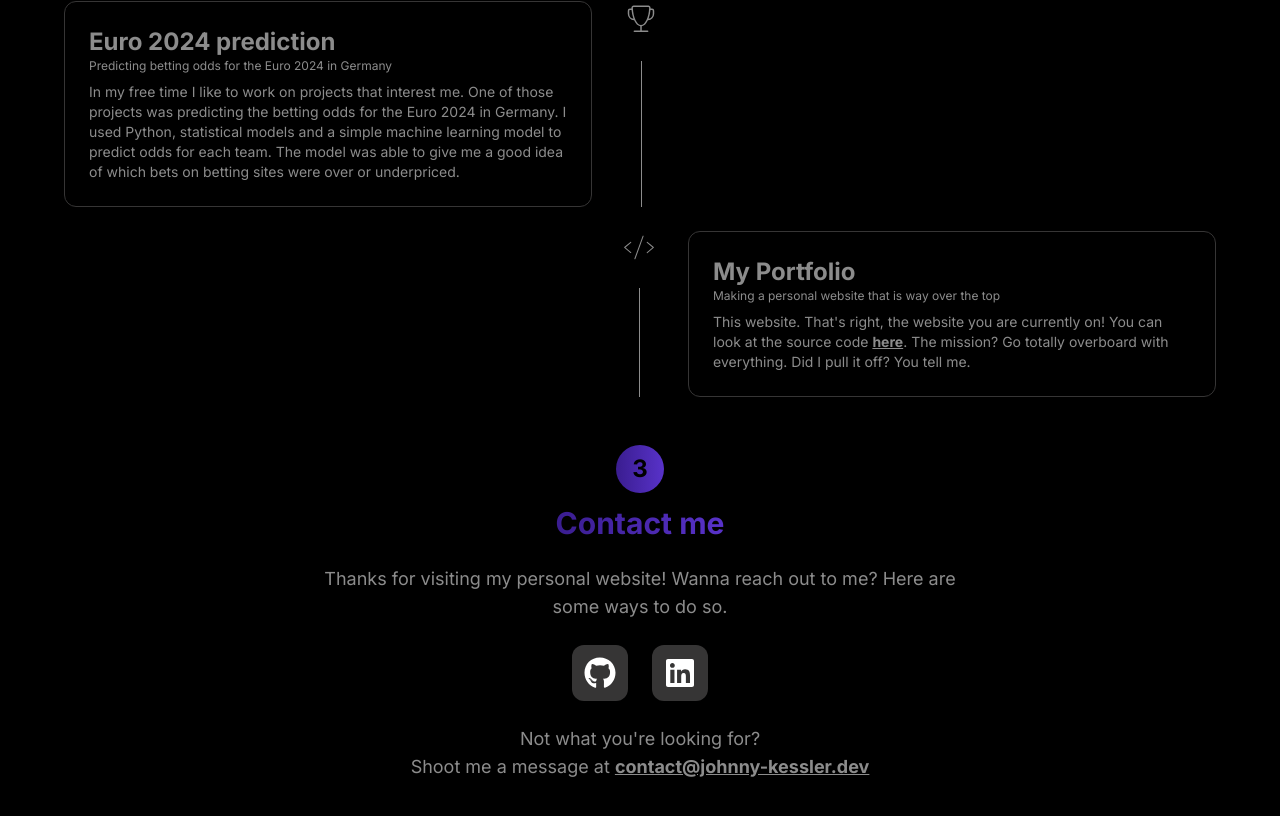
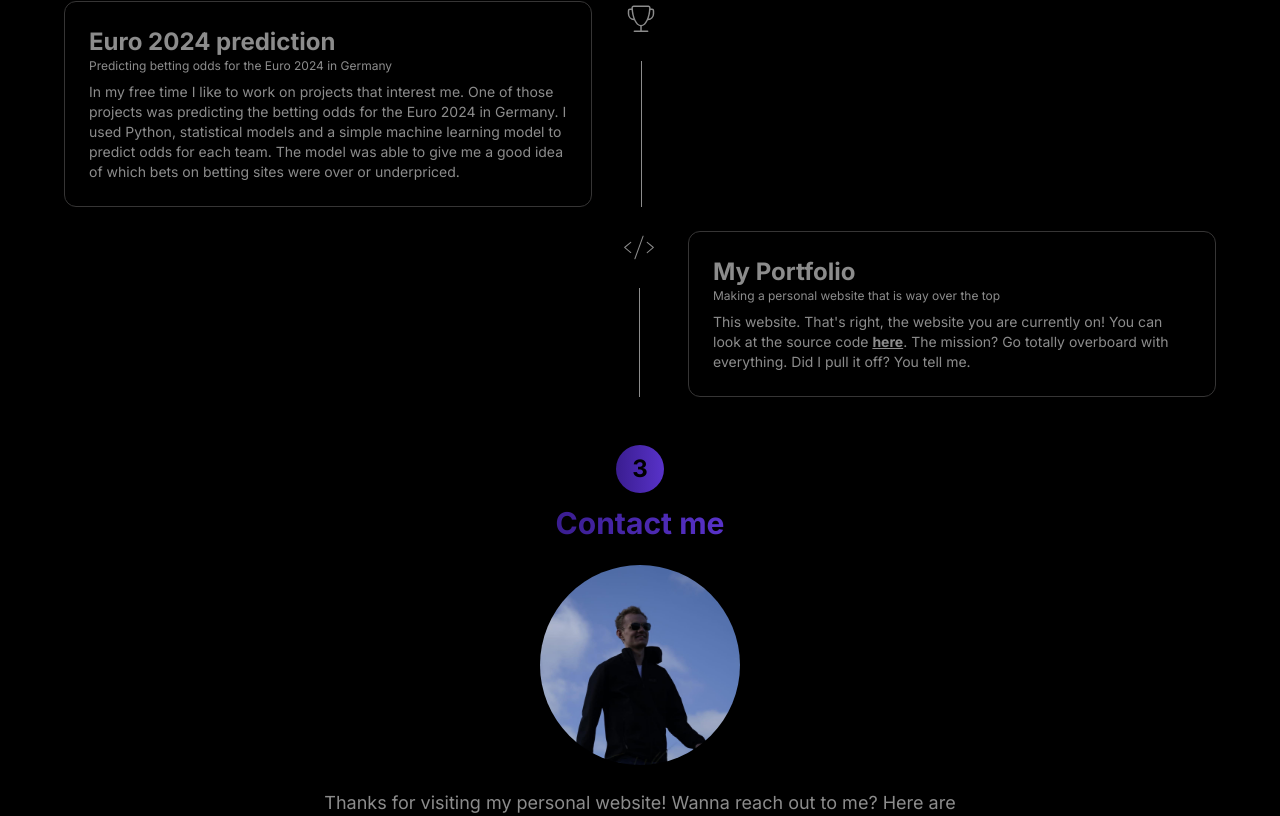
Before and after one commit to jhKessler/portfolio, a Next.js app: page / in a window 1280 px wide. Shown: the part 1981-2797 px from the top of the page. Built offline with nearby package versions, Linux system fonts and the light colour scheme; no server answers.

Commit message:
add image to contact section

```diff
--- a/src/components/sections/ContactSection.tsx
+++ b/src/components/sections/ContactSection.tsx
@@ -1,9 +1,11 @@
 "use client";
 
 import { motion } from "framer-motion";
+import Image from "next/image";
 import GithubIcon from "../../components/icons/Github";
 import LinkedInIcon from "../../components/icons/LinkedIn";
 import SectionTitle from "../SectionTitle";
+
 
 export default function ContactSection({
     appearAfterSeconds
@@ -18,6 +20,14 @@ export default function ContactSection({
                 // only delay 1 because the div is only mounted after the intro animation is done
                 transition={{ duration: 0.5, delay: appearAfterSeconds }}>
                 <SectionTitle sectionNumber={3} sectionTitle="Contact me" />
+                <Image
+                        src="/portrait2.jpg"
+                        alt="Johnny Kessler in front of blue sky"
+                        width={200}
+                        height={200}
+                        className="rounded-full"
+                        draggable={false}
+                    />
                 <span className="text-fontGray text-center text-lg max-w-2xl">
                     Thanks for visiting my personal website! Wanna reach out to me? Here are some ways to do so.
                 </span>
```
Also changed, not shown: public/portrait2.jpg (added).
